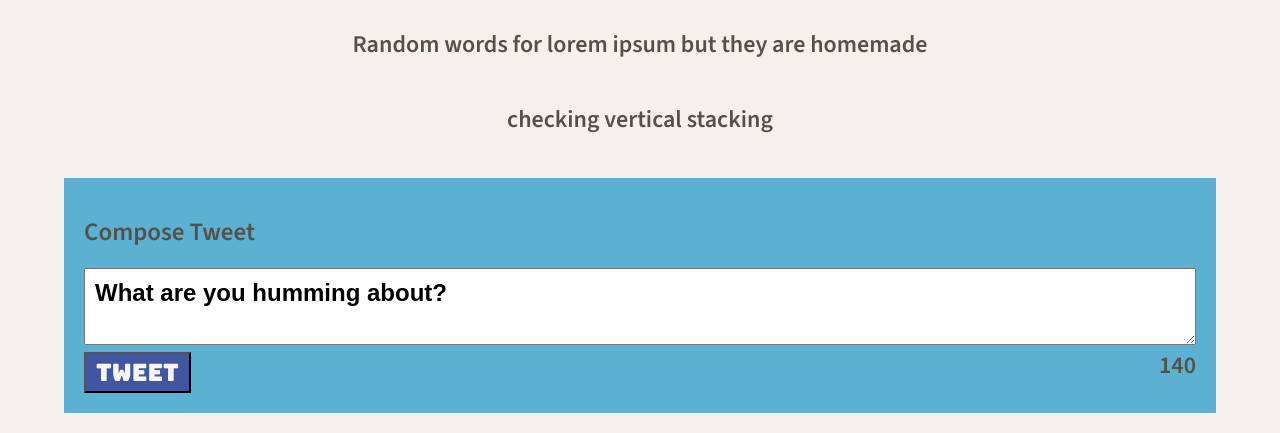
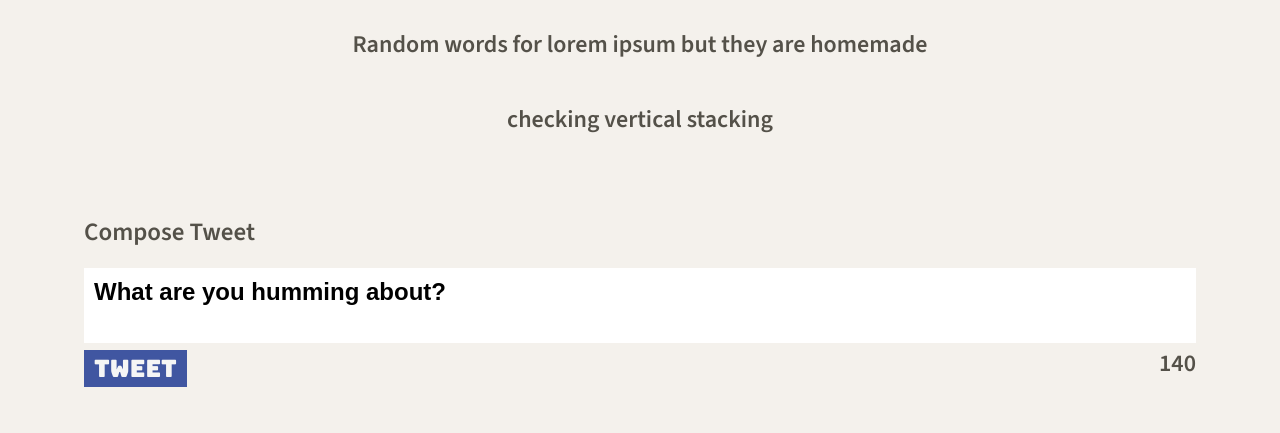
Before and after one commit to pheyboer/tweeter, a website: page public/index.html in a window 1280 px wide. Shown: the part 633-1066 px from the top of the page. Drawn offline with nearby package versions, Linux system fonts and the light colour scheme.

Commit message:
styling the form

```diff
--- a/public/styles/new-tweet.css
+++ b/public/styles/new-tweet.css
@@ -1,7 +1,6 @@
 /* Container for new tweet form */
 
 .new-tweet {
-  background-color: rgb(92, 176, 209);
   margin: 20px auto;
   padding: 20px;
   width: 100%;
@@ -18,6 +17,10 @@ font-size: 25px;
 .new-tweet textarea {
   width: 100%;
   padding: 10px;
+  border: none;
+  border-bottom: 5px black;
+  outline: none;
+  resize: none;
 }
 
 .new-tweet textarea::placeholder {
@@ -32,6 +35,7 @@ font-size: 25px;
   color: whitesmoke;
   cursor: pointer;
   padding: 5px 10px;
+  border: none;
 }
 
 .new-tweet-btn:active {
--- a/server/data-files/initial-tweets.json
+++ b/server/data-files/initial-tweets.json
@@ -8,7 +8,7 @@
     "content": {
       "text": "If I have seen further it is by standing on the shoulders of giants"
     },
-    "created_at": 1731545072674
+    "created_at": 1731545653385
   },
   {
     "user": {
@@ -19,6 +19,6 @@
     "content": {
       "text": "Je pense , donc je suis"
     },
-    "created_at": 1731631472674
+    "created_at": 1731632053385
   }
 ]
```
